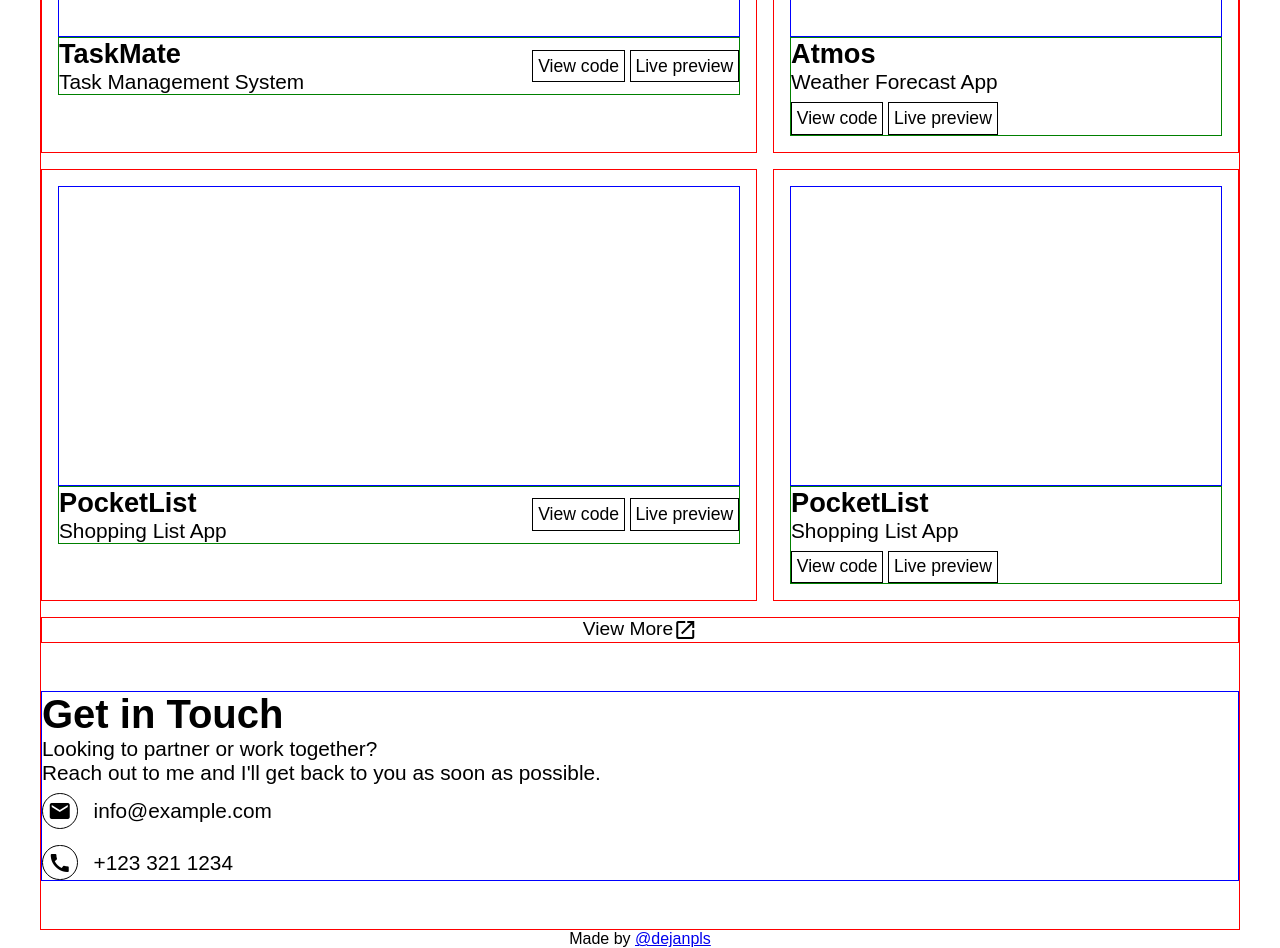
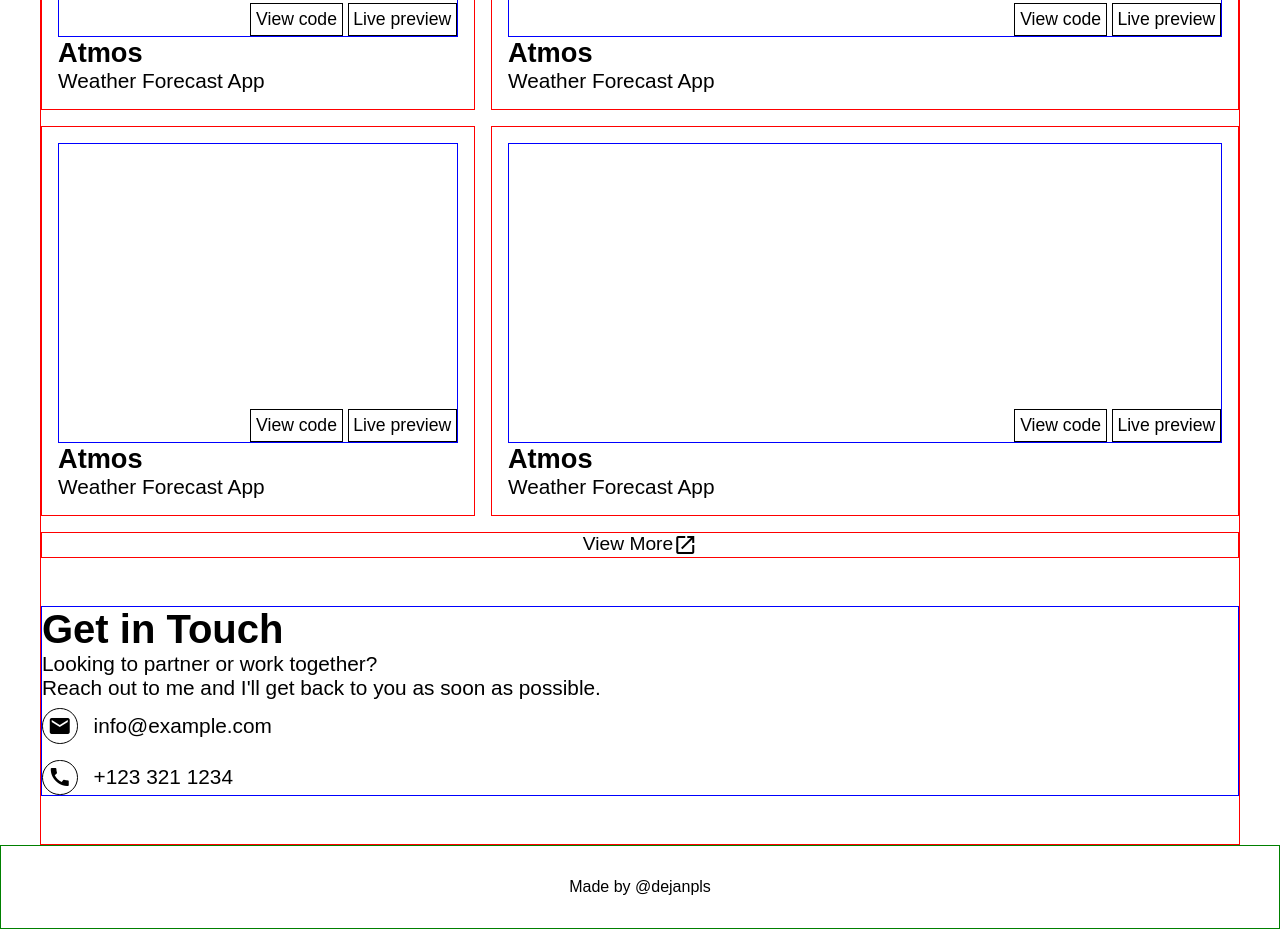
Before and after one commit to dejanpls/portfolio, a website built with webpack: page src/template.html in a window 1280 px wide. Shown: the part 789-1737 px from the top of the page. Built offline with nearby package versions, Linux system fonts and the light colour scheme; a web font is replaced by a local one.

Commit message:
style: position cards so that each 2nd card takes 50% width + gap

```diff
--- /dev/null
+++ b/src/styles/footer.css
@@ -0,0 +1,13 @@
+footer {
+  border: 1px solid green;
+  display: flex;
+  width: 100%;
+  padding: 2rem 0;
+  justify-content: center;
+  font-size: 1rem;
+}
+
+footer * {
+  text-decoration: none;
+  color: black;
+}
--- a/src/styles/main.css
+++ b/src/styles/main.css
@@ -72,7 +72,7 @@ div.right-column > img {
   max-height: 300px;
 }
 
-@media (max-width: 620px) {
+@media (max-width: 650px) {
   header#about {
     gap: 1rem;
   }
--- a/src/styles/projects.css
+++ b/src/styles/projects.css
@@ -16,16 +16,25 @@ div.card {
   display: flex;
   flex-direction: column;
   border: 1px solid red;
-  flex: 1 1 500px;
+  flex: 1 1 30%;
 }
 
 div.card:nth-child(2n) {
-  flex: 2 1 0;
+  flex: 2 1 50%;
 }
 
 .img-container {
+  position: relative;
   height: 300px;
   border: 1px solid blue;
+}
+
+div.links {
+  position: absolute;
+  right: 0;
+  bottom: 0;
+  display: flex;
+  gap: 0.3rem;
 }
 
 div.info > h3 {
@@ -46,11 +55,6 @@ div.info-container {
   gap: 0.5rem;
 }
 
-div.links {
-  display: flex;
-  gap: 0.3rem;
-}
-
 div.links > a {
   text-decoration: none;
   color: black;
--- a/src/styles/style.css
+++ b/src/styles/style.css
@@ -3,3 +3,4 @@
 @import url('./main.css');
 @import url('./projects.css');
 @import url('./get-in-touch.css');
+@import url('./footer.css');
--- a/src/template.html
+++ b/src/template.html
@@ -71,61 +71,53 @@
               <div class="card taskmate">
                 <div class="img-container">
                   <img src="#" alt="" />
-                </div>
-                <div class="info-container">
-                  <div class="info">
-                    <h3 id="title">TaskMate</h3>
-                    <p class="description">Task Management System</p>
-                  </div>
                   <div class="links">
                     <a href="#">View code</a>
                     <a href="#">Live preview</a>
                   </div>
                 </div>
+                <div class="info">
+                  <h3 id="title">Atmos</h3>
+                  <p class="description">Weather Forecast App</p>
+                </div>
               </div>
               <div class="card atmos">
                 <div class="img-container">
                   <img src="#" alt="" />
-                </div>
-                <div class="info-container">
-                  <div class="info">
-                    <h3 id="title">Atmos</h3>
-                    <p class="description">Weather Forecast App</p>
-                  </div>
                   <div class="links">
                     <a href="#">View code</a>
                     <a href="#">Live preview</a>
                   </div>
                 </div>
+                <div class="info">
+                  <h3 id="title">Atmos</h3>
+                  <p class="description">Weather Forecast App</p>
+                </div>
               </div>
               <div class="card pocketList">
                 <div class="img-container">
                   <img src="#" alt="" />
-                </div>
-                <div class="info-container">
-                  <div class="info">
-                    <h3 id="title">PocketList</h3>
-                    <p class="description">Shopping List App</p>
-                  </div>
                   <div class="links">
                     <a href="#">View code</a>
                     <a href="#">Live preview</a>
                   </div>
                 </div>
+                <div class="info">
+                  <h3 id="title">Atmos</h3>
+                  <p class="description">Weather Forecast App</p>
+                </div>
               </div>
               <div class="card pocketList">
                 <div class="img-container">
                   <img src="#" alt="" />
-                </div>
-                <div class="info-container">
-                  <div class="info">
-                    <h3 id="title">PocketList</h3>
-                    <p class="description">Shopping List App</p>
-                  </div>
                   <div class="links">
                     <a href="#">View code</a>
                     <a href="#">Live preview</a>
                   </div>
+                </div>
+                <div class="info">
+                  <h3 id="title">Atmos</h3>
+                  <p class="description">Weather Forecast App</p>
                 </div>
               </div>
             </div>
```
